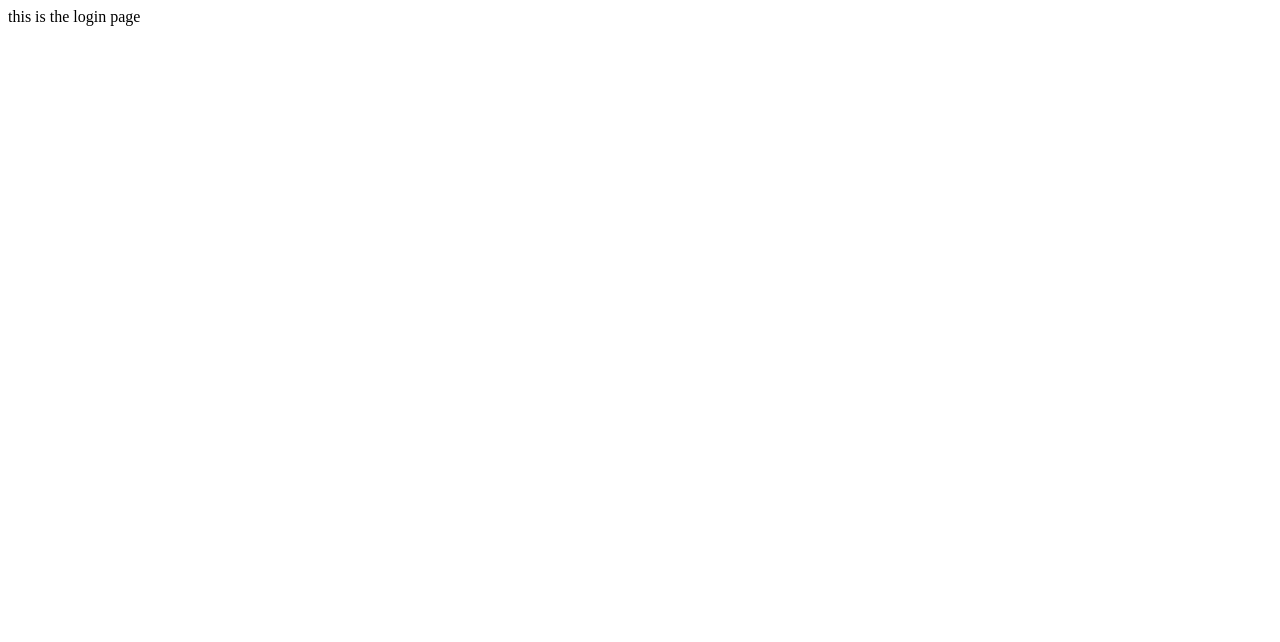
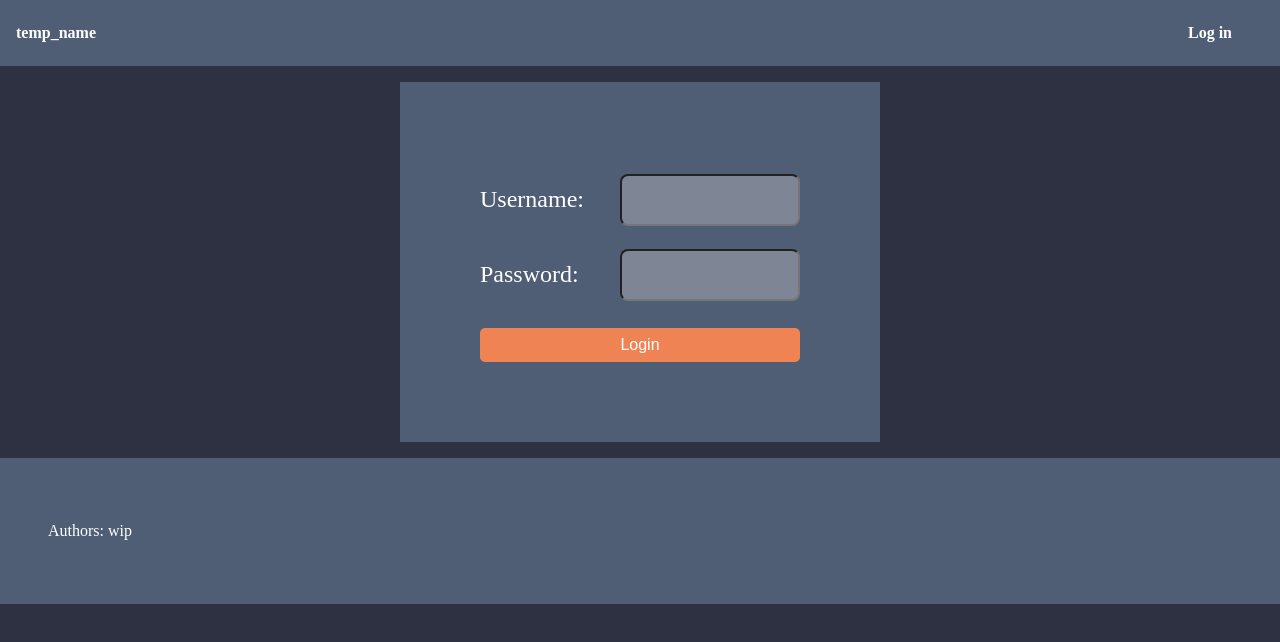
Before and after one commit to JMitchell919/csc403-Temp_Name, a plain HTML site: page src/login.html in a window 1280 px wide. Drawn offline with Linux system fonts and the light colour scheme.

Commit message:
created login page

```diff
--- /dev/null
+++ b/src/css/login.css
@@ -0,0 +1,107 @@
+:root {
+    --bg-color: #2D3142;
+    --header-color: #4F5D75;
+    --section-color: #7E8695;
+    --text-color: #FFFFFF;
+    --button-color: #EF8354;
+    --highlight-color: #FFA680;
+    margin: 0px;
+}
+
+html, body {
+    margin: 0;
+    padding: 0;
+}
+
+body {
+    background-color: var(--bg-color);
+}
+
+header {
+    display: flex;
+    justify-content: space-between;
+    align-items: center;
+    padding: 0.5rem 0;
+    background-color: var(--header-color);
+}
+
+.left {
+    padding: 0 1rem;
+    color: var(--text-color);
+    font-weight: bold;
+}
+
+.center {
+    margin-left: auto;
+    margin-right: auto;
+    text-align: center;
+    color: var(--text-color);
+    background-color: var(--section-color);
+    padding: 0 1rem;
+    border-radius: 0.5rem;
+}
+
+.right {
+    padding: 0 1rem;
+    color: var(--text-color);
+    font-size: 16px;
+    font-weight: bold;
+    padding: 0 3rem;
+}
+
+
+.login-field {
+    margin: 1rem auto 1rem auto;
+    padding: 5rem;
+    max-width: 20rem;
+    background: var(--header-color);
+    color: var(--text-color);
+
+    display: flex;
+    flex-direction: column;
+}
+
+.username-field,
+.password-field {
+    display: flex;
+    flex-direction: row;
+    gap: 1rem;
+    justify-content: space-between;
+    align-items: center;
+
+    font-size: 1.5rem;
+    color: var(--text-color);
+}
+
+#username-input,
+#password-input {
+    width: 10rem;
+    height: 2rem;
+    font-size: 1.5rem;
+
+    background-color: var(--section-color);
+    padding: 0.5rem;
+    border-radius: 0.5rem;
+    color: var(--text-color);
+}
+
+footer {
+    padding: 3rem;
+    background-color: var(--header-color);
+    color: var(--text-color);
+}
+
+#submitCredentials {
+    margin-top: 1rem;
+    padding: 0.5rem 1rem;
+    background-color: var(--button-color);
+    color: var(--text-color);
+    border: none;
+    border-radius: 5px;
+    cursor: pointer;
+    font-size: 1rem;
+}
+
+#submitCredentials:hover {
+    background-color: var(--highlight-color);
+}
--- a/src/login.html
+++ b/src/login.html
@@ -4,8 +4,36 @@
     <meta charset="UTF-8">
     <meta name="viewport" content="width=device-width, initial-scale=1.0">
     <title>Log in</title>
+    <script src="js/login.css"></script>
+    <link rel="stylesheet" href="css/login.css">
 </head>
 <body>
-    this is the login page
+    <header>
+        <div class="left">
+            <p>
+                temp_name
+            </p>
+        </div>
+        <div class="center"></div>
+        <div class="right">
+            Log in
+        </div>
+    </header>
+    <section class="login-field">
+        <div class="username-field">
+            <p class="username-text">Username:</p>
+            <input type="text" name="Username" id="username-input">
+        </div>
+        <div class="password-field">
+            <p class="password-text">Password:</p>
+            <input type="text" name="Password" id="password-input">
+        </div>
+        <button id="submitCredentials">Login</button>
+    </section>
+    <footer>
+        <p>
+            Authors: wip
+        </p>
+    </footer>
 </body>
 </html>
```
Also changed, not shown: src/css/index.css (+3 -4 lines).
